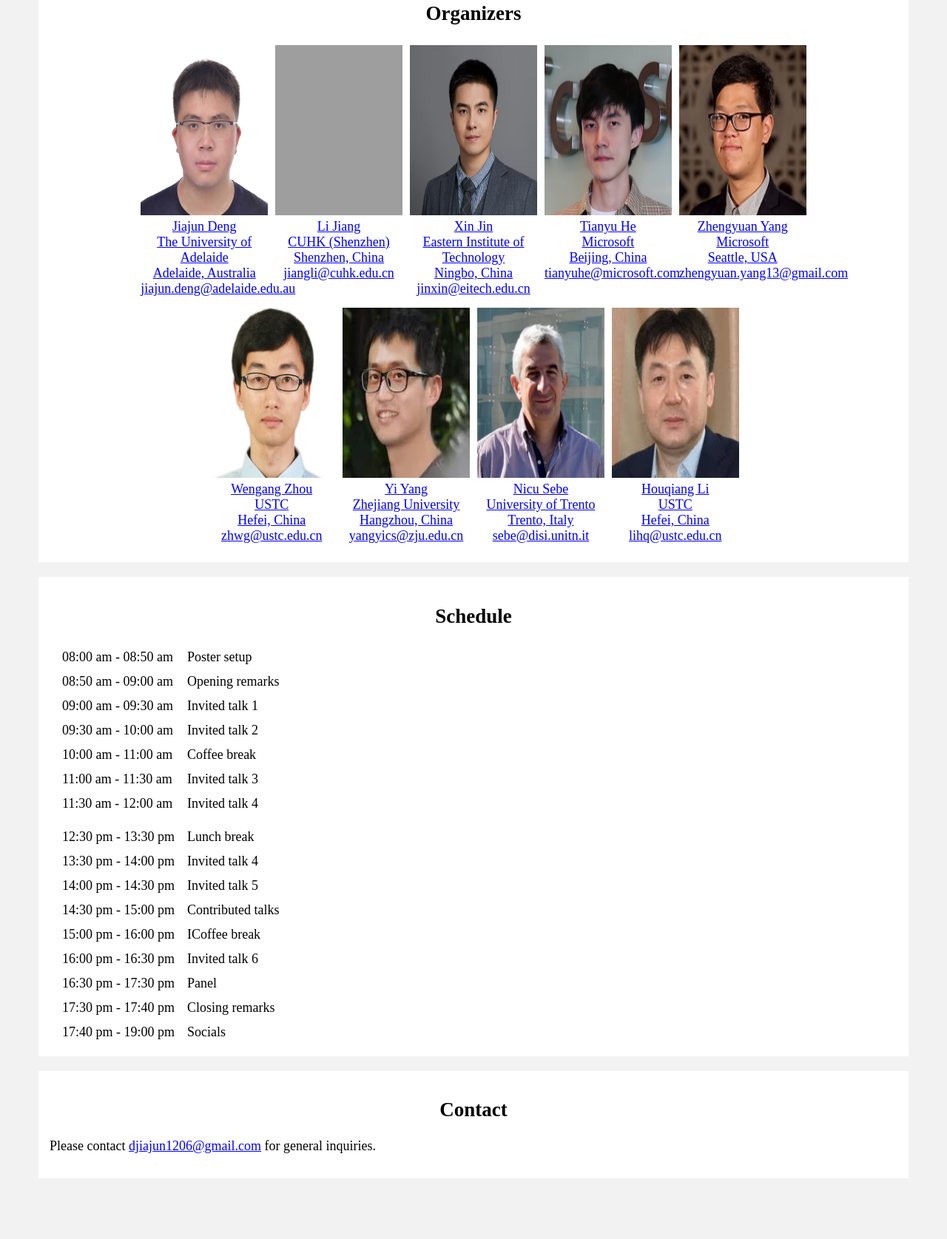
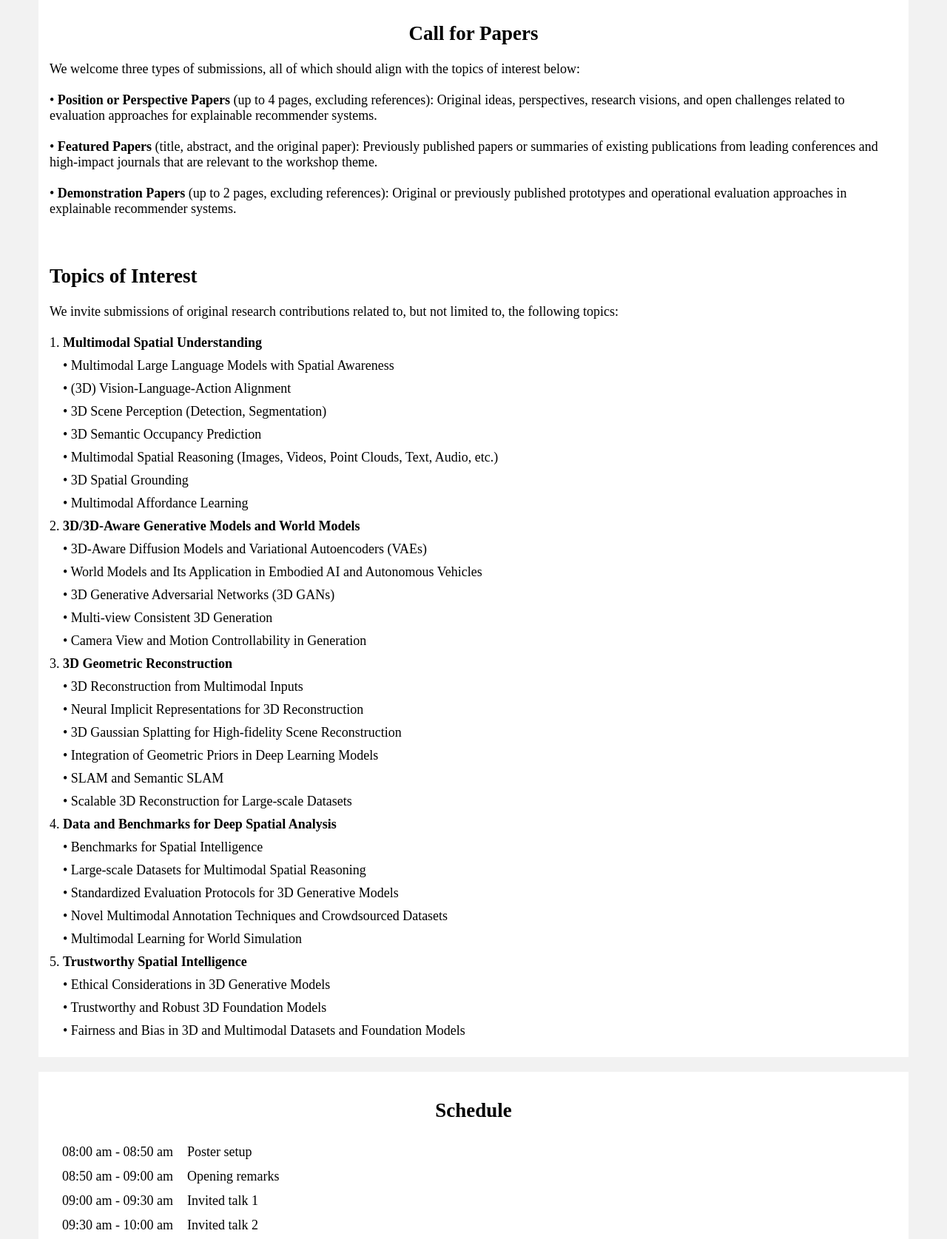
Before and after one commit to Eric-WT/my-website, a plain HTML site: page index.html in a window 1280 px wide. Shown: the part 775-2450 px from the top of the page at 74% size. Before the commit the page ends 2388 px from the top, so only its background shows below. Drawn offline with Linux system fonts and the light colour scheme; grey boxes are pictures that could not be loaded.

Commit message:
Update index.html

```diff
--- a/index.html
+++ b/index.html
@@ -65,7 +65,7 @@
         }
 
         .text-content .text-box {
-            text-indent: 2ch;
+            /* text-indent: 2ch; */
         }
 
         .text-content .table-box {
@@ -76,16 +76,17 @@
             background-size: 100% 100%;
         }
 
-        .text-content .text-box .text-title {
+        .text-content .text-title {
             font-weight: bold;
         }
 
-        .text-content .text-box .text-p {
-            text-indent: 4ch;
+        .text-content .text-p {
+            text-indent: 2ch;
+            margin: 10px 0;
         }
 
-/*         .td1 {
-            padding: 0 30px 0 50px;
+        /* .td1 {
+            padding: 0 20px 0 50px;
         } */
 
         @media only screen and (max-width: 768px) {
@@ -114,10 +115,11 @@
 <body>
 
     <div class="container">
-        <h2>The 1st International Workshop on Multimodal Foundation</h2>
-        <h2>Models for Spatial Intelligence</h2>
+        <h1>The 1st International Workshop on Multimodal Foundation</h1>
+        <h1>Models for Spatial Intelligence</h1>
         <img src="images/MM25.jpg" width="50%" alt="MM25">
     </div>
+
 
     <div class="container">
         <h2>Overview</h2>
@@ -131,6 +133,165 @@
              </p>
         </div>
     </div>
+
+    <div class="container">
+        <h2>Call for Papers</h2>
+
+        <div class="text-content">
+            <div class="text-box">
+                We welcome three types of submissions, all of which should align with the topics of interest below:
+            </div>
+            <br>
+            <div class="text-box">
+                •  <span class="text-title">Position or Perspective Papers</span> (up to 4 pages, excluding references): Original ideas, perspectives, research visions, and open challenges related to evaluation approaches for explainable recommender systems.
+            </div>
+            <br>
+            <div class="text-box">
+                •  <span class="text-title">Featured Papers</span> (title, abstract, and the original paper): Previously published papers or summaries of existing publications from leading conferences and high-impact journals that are relevant to the workshop theme.
+            </div>
+            <br>
+            <div class="text-box">
+                •  <span class="text-title">Demonstration Papers</span> (up to 2 pages, excluding references): Original or previously published prototypes and operational evaluation approaches in explainable recommender systems.
+            </div>
+
+            <br><br>
+
+            <h2>Topics of Interest</h2>
+            <div class="text-box">
+                We invite submissions of original research contributions related to, but not limited to, the following topics:
+            </div>
+            <br>
+
+            <div class="text-box">1. <span class="text-title">Multimodal Spatial Understanding</span></div>
+            <div class="text-p">•  Multimodal Large Language Models with Spatial Awareness</div>
+            <div class="text-p">•  (3D) Vision-Language-Action Alignment</div>
+            <div class="text-p">•  3D Scene Perception (Detection, Segmentation)</div>
+            <div class="text-p">•  3D Semantic Occupancy Prediction</div>
+            <div class="text-p">•  Multimodal Spatial Reasoning (Images, Videos, Point Clouds, Text, Audio, etc.)</div>
+            <div class="text-p">•  3D Spatial Grounding</div>
+            <div class="text-p">•  Multimodal Affordance Learning</div>
+
+            <div class="text-box">2. <span class="text-title">3D/3D-Aware Generative Models and World Models</span></div>
+            <div class="text-p">•  3D-Aware Diffusion Models and Variational Autoencoders (VAEs)</div>
+            <div class="text-p">•  World Models and Its Application in Embodied AI and Autonomous Vehicles</div>
+            <div class="text-p">•  3D Generative Adversarial Networks (3D GANs)</div>
+            <div class="text-p">•  Multi-view Consistent 3D Generation</div>
+            <div class="text-p">•  Camera View and Motion Controllability in Generation</div>
+
+            <div class="text-box">3. <span class="text-title">3D Geometric Reconstruction</span></div>
+            <div class="text-p">•  3D Reconstruction from Multimodal Inputs</div>
+            <div class="text-p">•  Neural Implicit Representations for 3D Reconstruction</div>
+            <div class="text-p">•  3D Gaussian Splatting for High-fidelity Scene Reconstruction</div>
+            <div class="text-p">•  Integration of Geometric Priors in Deep Learning Models</div>
+            <div class="text-p">•  SLAM and Semantic SLAM</div>
+            <div class="text-p">•  Scalable 3D Reconstruction for Large-scale Datasets</div>
+
+            <div class="text-box">4. <span class="text-title">Data and Benchmarks for Deep Spatial Analysis</span></div>
+            <div class="text-p">•  Benchmarks for Spatial Intelligence</div>
+            <div class="text-p">•  Large-scale Datasets for Multimodal Spatial Reasoning</div>
+            <div class="text-p">•  Standardized Evaluation Protocols for 3D Generative Models</div>
+            <div class="text-p">•  Novel Multimodal Annotation Techniques and Crowdsourced Datasets</div>
+            <div class="text-p">•  Multimodal Learning for World Simulation</div>
+
+            <div class="text-box">5. <span class="text-title">Trustworthy Spatial Intelligence</span></div>
+            <div class="text-p">•  Ethical Considerations in 3D Generative Models</div>
+            <div class="text-p">•  Trustworthy and Robust 3D Foundation Models</div>
+            <div class="text-p">•  Fairness and Bias in 3D and Multimodal Datasets and Foundation Models</div>
+        </div>
+    </div>
+
+    <div class="container">
+        <h2>Schedule</h2>
+        <table>
+            <tr>
+                <td class="td1">08:00 am - 08:50 am</td>
+                <td>Poster setup</td>
+            </tr>
+
+            <tr>
+                <td class="td1">08:50 am - 09:00 am</td>
+                <td>Opening remarks</td>
+            </tr>
+
+            <tr>
+                <td class="td1">09:00 am - 09:30 am</td>
+                <td>Invited talk 1</td>
+            </tr>
+
+            <tr>
+                <td class="td1">09:30 am - 10:00 am</td>
+                <td>Invited talk 2</td>
+            </tr>
+
+            <tr>
+                <td class="td1">10:00 am - 11:00 am</td>
+                <td>Coffee break</td>
+            </tr>
+
+            <tr>
+                <td class="td1">11:00 am - 11:30 am</td>
+                <td>Invited talk 3</td>
+            </tr>
+
+            <tr>
+                <td class="td1">11:30 am - 12:00 am</td>
+                <td>Invited talk 4</td>
+            </tr>
+
+            <tr>
+                <td></td>
+                <td></td>
+            </tr>
+
+            <tr>
+                <!-- <td rowspan="9">Afternoon session</td> -->
+                <td class="td1">12:30 pm - 13:30 pm</td>
+                <td>Lunch break</td>
+            </tr>
+
+            <tr>
+                <td class="td1">13:30 pm - 14:00 pm</td>
+                <td>Invited talk 4</td>
+            </tr>
+
+            <tr>
+                <td class="td1">14:00 pm - 14:30 pm</td>
+                <td>Invited talk 5</td>
+            </tr>
+
+            <tr>
+                <td class="td1">14:30 pm - 15:00 pm</td>
+                <td>Contributed talks</td>
+            </tr>
+
+            <tr>
+                <td class="td1">15:00 pm - 16:00 pm</td>
+                <td>ICoffee break</td>
+            </tr>
+
+            <tr>
+                <td class="td1">16:00 pm - 16:30 pm</td>
+                <td>Invited talk 6</td>
+            </tr>
+
+            <tr>
+                <td class="td1">16:30 pm - 17:30 pm</td>
+                <td>Panel</td>
+            </tr>
+
+            <tr>
+                <td class="td1">17:30 pm - 17:40 pm</td>
+                <td>Closing remarks</td>
+            </tr>
+
+            <tr>
+                <td class="td1">17:40 pm - 19:00 pm</td>
+                <td>Socials</td>
+            </tr>
+
+        </table>
+    </div>
+
 
     <div class="container">
         <h2>Organizers</h2>
@@ -197,98 +358,11 @@
         </div>
     </div>
 
+
     <div class="container">
-        <h2>Schedule</h2>
-        <table>
-            <tr>
-<!--                 <td rowspan="7">Morning session</td> -->
-                <td class="td1">08:00 am - 08:50 am</td>
-                <td>Poster setup</td>
-            </tr>
+        <h2>Invited Speakers</h2>
+    </div>
 
-            <tr>
-                <td class="td1">08:50 am - 09:00 am</td>
-                <td>Opening remarks</td>
-            </tr>
-
-            <tr>
-                <td class="td1">09:00 am - 09:30 am</td>
-                <td>Invited talk 1</td>
-            </tr>
-
-            <tr>
-                <td class="td1">09:30 am - 10:00 am</td>
-                <td>Invited talk 2</td>
-            </tr>
-
-            <tr>
-                <td class="td1">10:00 am - 11:00 am</td>
-                <td>Coffee break</td>
-            </tr>
-
-            <tr>
-                <td class="td1">11:00 am - 11:30 am</td>
-                <td>Invited talk 3</td>
-            </tr>
-
-            <tr>
-                <td class="td1">11:30 am - 12:00 am</td>
-                <td>Invited talk 4</td>
-            </tr>
-
-            <tr>
-                <td></td>
-                <td></td>
-            </tr>
-
-            <tr>
-<!--                 <td rowspan="9">Afternoon session</td> -->
-                <td class="td1">12:30 pm - 13:30 pm</td>
-                <td>Lunch break</td>
-            </tr>
-
-            <tr>
-                <td class="td1">13:30 pm - 14:00 pm</td>
-                <td>Invited talk 4</td>
-            </tr>
-
-            <tr>
-                <td class="td1">14:00 pm - 14:30 pm</td>
-                <td>Invited talk 5</td>
-            </tr>
-
-            <tr>
-                <td class="td1">14:30 pm - 15:00 pm</td>
-                <td>Contributed talks</td>
-            </tr>
-
-            <tr>
-                <td class="td1">15:00 pm - 16:00 pm</td>
-                <td>ICoffee break</td>
-            </tr>
-
-            <tr>
-                <td class="td1">16:00 pm - 16:30 pm</td>
-                <td>Invited talk 6</td>
-            </tr>
-
-            <tr>
-                <td class="td1">16:30 pm - 17:30 pm</td>
-                <td>Panel</td>
-            </tr>
-
-            <tr>
-                <td class="td1">17:30 pm - 17:40 pm</td>
-                <td>Closing remarks</td>
-            </tr>
-
-            <tr>
-                <td class="td1">17:40 pm - 19:00 pm</td>
-                <td>Socials</td>
-            </tr>
-
-        </table>
-    </div>
 
     <div class="container">
         <h2>Contact</h2>
```
